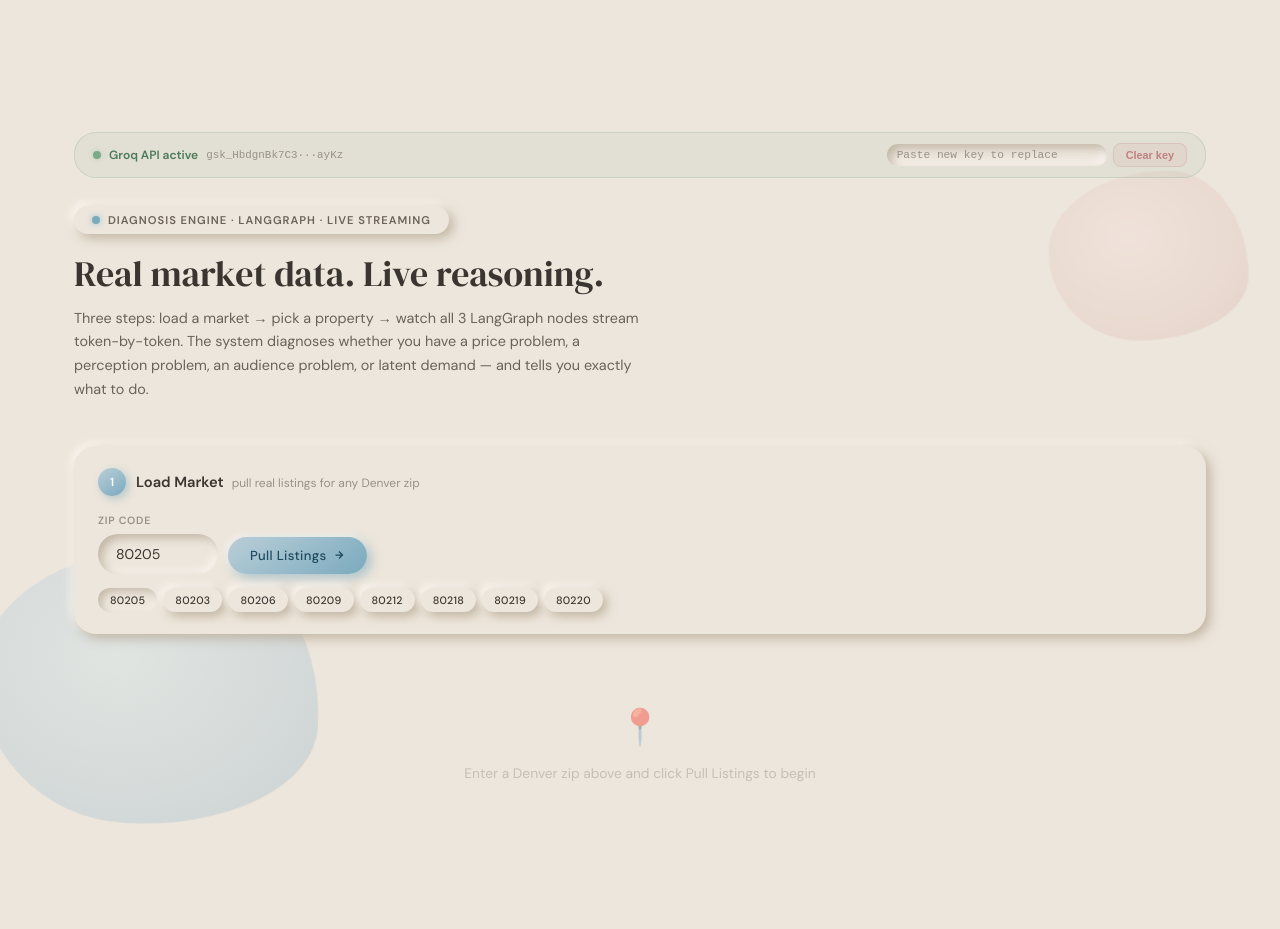
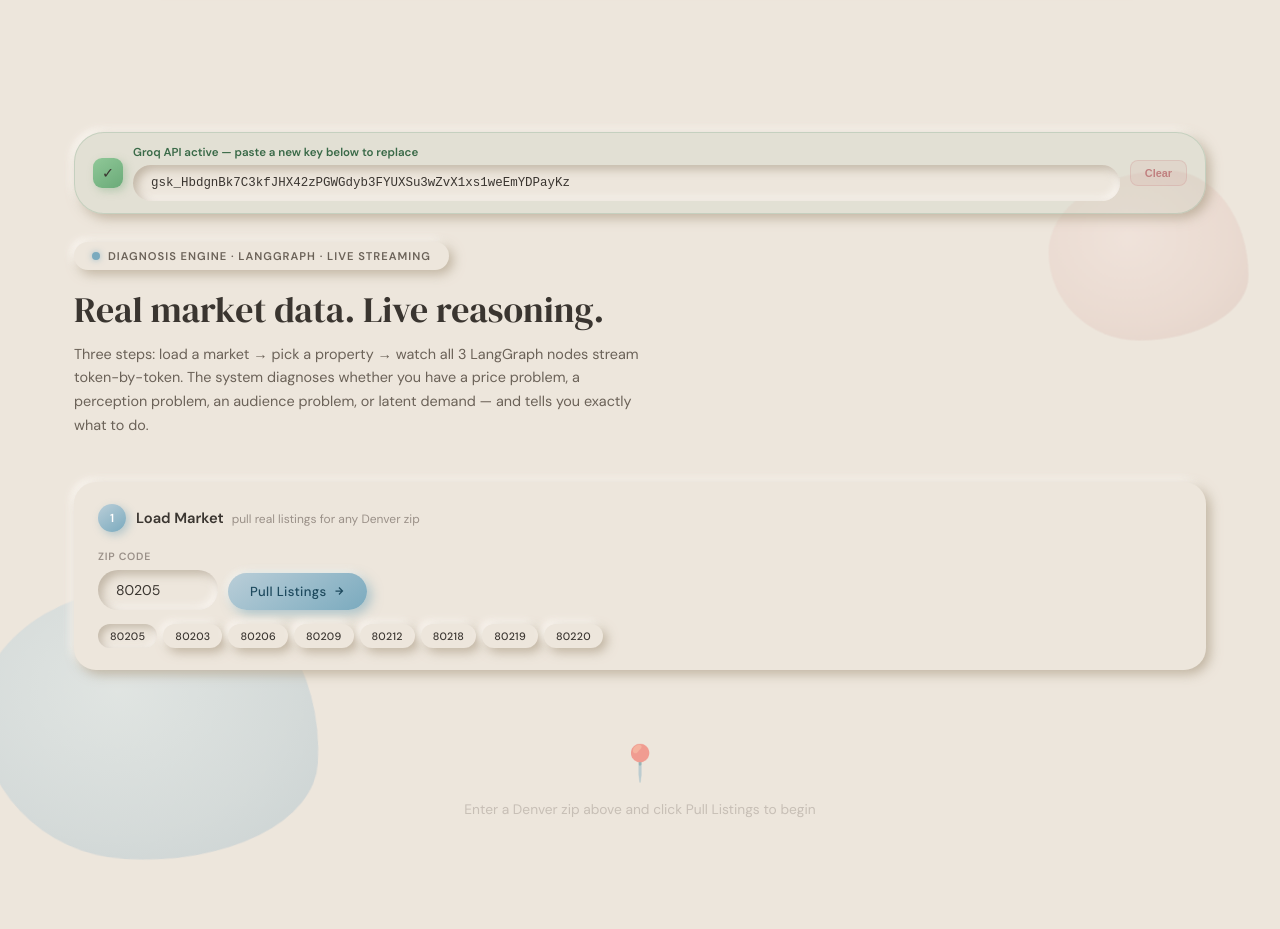
Before and after one commit to Rabba-Meghana/PERCEPT, a React (Create React App) app: page / in a window 1280 px wide. Shown: the part 2300-3229 px from the top of the page. Built offline with nearby package versions, Linux system fonts and the light colour scheme.

Commit message:
fix: key input always editable, paste works in both states

```diff
--- a/src/sections/DiagnosisEngine.tsx
+++ b/src/sections/DiagnosisEngine.tsx
@@ -542,50 +542,44 @@ const DiagnosisEngine: React.FC = () => {
 
         {/* ── Key Banner ── */}
         <div style={{ marginBottom: 28 }}>
-          {!apiKey ? (
-            <div style={{ padding: '20px 24px', background: 'rgba(212,168,112,0.13)', borderRadius: 'var(--r-lg)', border: '1.5px solid rgba(212,168,112,0.35)', boxShadow: '4px 4px 12px var(--neu-sd), -3px -3px 9px var(--neu-sl)' }}>
-              <div style={{ display: 'flex', alignItems: 'center', gap: 10, marginBottom: 14 }}>
-                <div style={{ width: 32, height: 32, borderRadius: 10, background: 'linear-gradient(145deg,#E8C870,#D4A840)', display: 'flex', alignItems: 'center', justifyContent: 'center', boxShadow: '3px 3px 8px rgba(180,140,50,0.35)', flexShrink: 0 }}>
-                  <span style={{ fontSize: '1rem' }}>⚡</span>
-                </div>
-                <div>
-                  <div style={{ fontSize: '0.82rem', fontWeight: 700, color: '#8A6820' }}>Groq API Key Required</div>
-                  <div style={{ fontSize: '0.70rem', color: 'var(--text-mid)' }}>Free at <a href="https://console.groq.com" target="_blank" rel="noopener noreferrer" style={{ color: '#7AAABE', fontWeight: 600 }}>console.groq.com</a> · Powers all 3 diagnosis nodes</div>
-                </div>
+          <div style={{
+            display: 'flex', alignItems: 'center', gap: 10, padding: '12px 18px',
+            background: apiKey ? 'rgba(122,170,136,0.09)' : 'rgba(212,168,112,0.13)',
+            borderRadius: 'var(--r-lg)',
+            border: `1.5px solid ${apiKey ? 'rgba(122,170,136,0.28)' : 'rgba(212,168,112,0.38)'}`,
+            boxShadow: '4px 4px 12px var(--neu-sd), -3px -3px 9px var(--neu-sl)',
+            flexWrap: 'wrap', gap: 10,
+          }}>
+            <div style={{ width: 30, height: 30, borderRadius: 9, flexShrink: 0,
+              background: apiKey ? 'linear-gradient(145deg,#90C898,#6AAA78)' : 'linear-gradient(145deg,#E8C870,#D4A840)',
+              display: 'flex', alignItems: 'center', justifyContent: 'center',
+              boxShadow: apiKey ? '3px 3px 8px rgba(100,160,110,0.35)' : '3px 3px 8px rgba(180,140,50,0.35)',
+            }}>
+              <span style={{ fontSize: '0.9rem' }}>{apiKey ? '✓' : '⚡'}</span>
+            </div>
+            <div style={{ flex: 1, minWidth: 200 }}>
+              <div style={{ fontSize: '0.72rem', fontWeight: 700, color: apiKey ? '#3A6A48' : '#8A6820', marginBottom: 5 }}>
+                {apiKey ? 'Groq API active — paste a new key below to replace' : 'Groq API Key Required — free at console.groq.com'}
               </div>
               <input
                 className="input-neu"
                 type="text"
                 value={apiKey}
                 onChange={e => saveKey(e.target.value.trim())}
+                onPaste={e => {
+                  const v = e.clipboardData.getData('text').trim();
+                  if (v) { saveKey(v); e.preventDefault(); }
+                }}
                 placeholder="Paste your gsk_... key here"
-                style={{ width: '100%', fontSize: '0.82rem', fontFamily: 'monospace', letterSpacing: '0.02em', color: 'var(--text-dark)' }}
+                style={{ width: '100%', fontSize: '0.78rem', fontFamily: 'monospace', color: 'var(--text-dark)' }}
                 autoComplete="off"
                 spellCheck={false}
               />
             </div>
-          ) : (
-            <div style={{ display: 'flex', alignItems: 'center', justifyContent: 'space-between', padding: '10px 18px', background: 'rgba(122,170,136,0.09)', borderRadius: 'var(--r-md)', border: '1px solid rgba(122,170,136,0.25)' }}>
-              <div style={{ display: 'flex', alignItems: 'center', gap: 8 }}>
-                <div style={{ width: 8, height: 8, borderRadius: '50%', background: '#7AAA88', boxShadow: '0 0 6px #7AAA8866', flexShrink: 0 }} />
-                <span style={{ fontSize: '0.75rem', fontWeight: 600, color: '#4A7A58' }}>Groq API active</span>
-                <span style={{ fontSize: '0.68rem', color: 'var(--text-light)', fontFamily: 'monospace' }}>{apiKey.slice(0,14)}···{apiKey.slice(-4)}</span>
-              </div>
-              <div style={{ display: 'flex', alignItems: 'center', gap: 6 }}>
-                <input
-                  className="input-neu"
-                  type="text"
-                  placeholder="Paste new key to replace"
-                  style={{ fontSize: '0.70rem', fontFamily: 'monospace', width: 220, padding: '5px 10px', color: 'var(--text-mid)' }}
-                  autoComplete="off"
-                  spellCheck={false}
-                  onPaste={e => { const v = e.clipboardData.getData('text').trim(); if (v.startsWith('gsk_')) { saveKey(v); e.preventDefault(); }}}
-                  onChange={e => { const v = e.target.value.trim(); if (v.startsWith('gsk_') && v.length > 20) saveKey(v); }}
-                />
-                <button onClick={() => saveKey('')} style={{ background: 'rgba(200,128,128,0.10)', border: '1px solid rgba(200,128,128,0.22)', borderRadius: 8, cursor: 'pointer', fontSize: '0.68rem', color: '#C08080', padding: '5px 12px', fontWeight: 600, whiteSpace: 'nowrap' }}>Clear key</button>
-              </div>
-            </div>
-          )}
+            {apiKey && (
+              <button onClick={() => saveKey('')} style={{ background: 'rgba(200,128,128,0.10)', border: '1px solid rgba(200,128,128,0.22)', borderRadius: 8, cursor: 'pointer', fontSize: '0.68rem', color: '#C08080', padding: '6px 14px', fontWeight: 600, whiteSpace: 'nowrap', flexShrink: 0 }}>Clear</button>
+            )}
+          </div>
         </div>
 
         {/* Header */}
```
